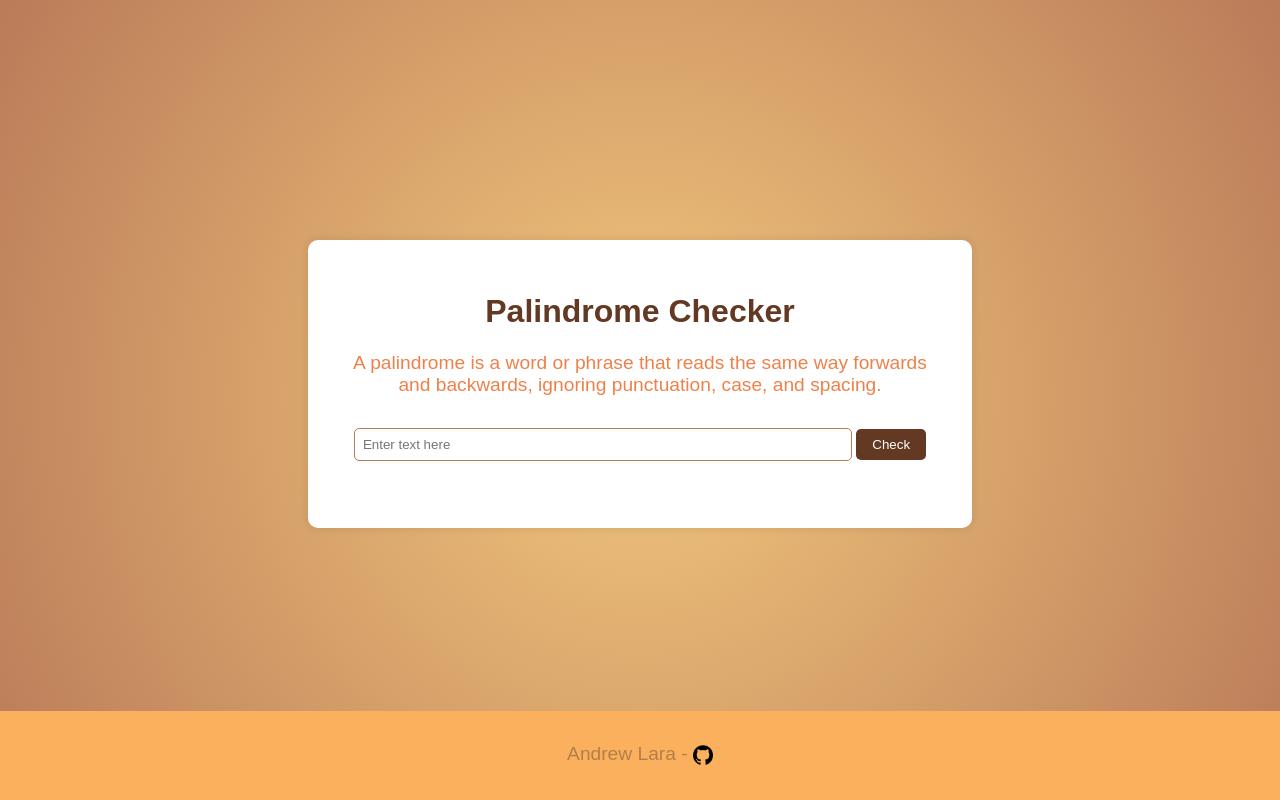
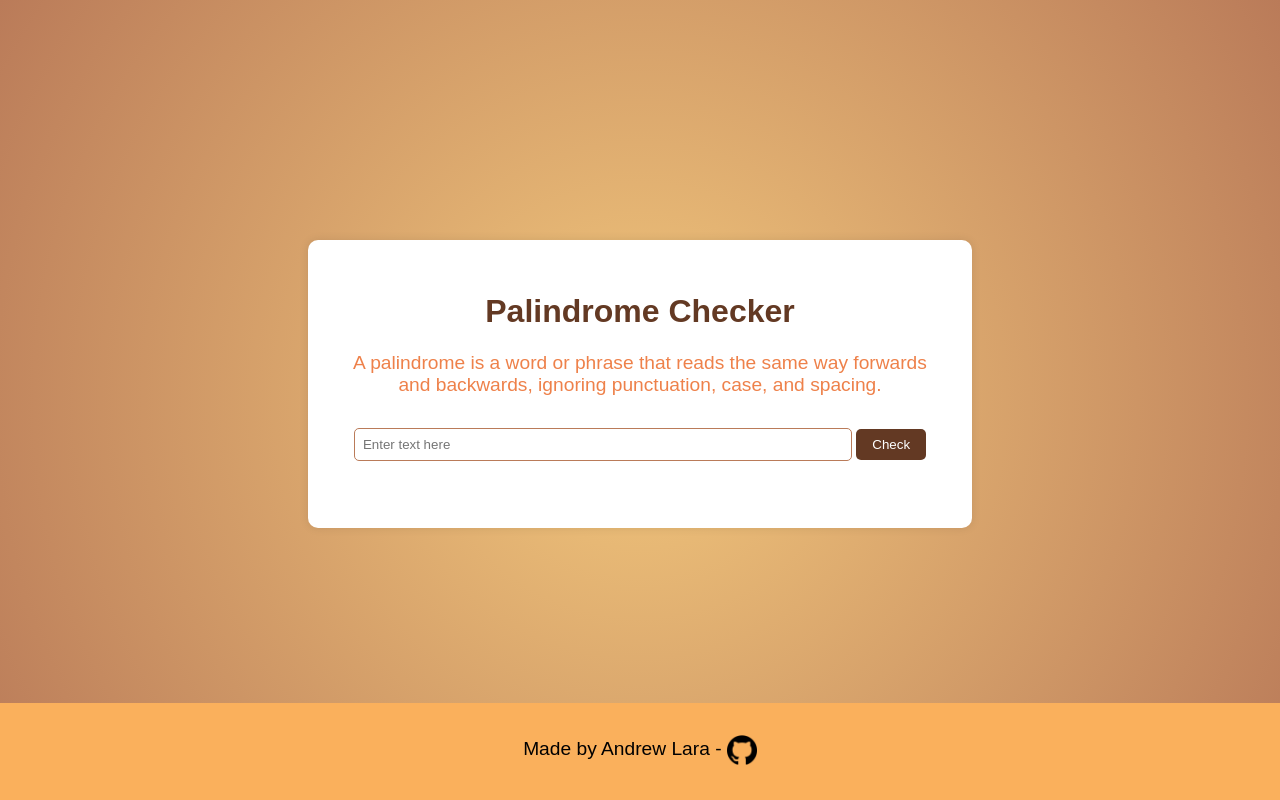
Before and after one commit to laraandrew/fcc-palindrome-checker, a plain HTML site: page index.html in a window 1280 px wide. Drawn offline with Linux system fonts and the light colour scheme.

Commit message:
further improvements, will likely need to delete code

```diff
--- a/index.html
+++ b/index.html
@@ -17,7 +17,7 @@
         <p id="generated-palindromes"></p>
     </div>
     <footer>
-        <p>Andrew Lara -
+        <p>Made by Andrew Lara -
             <a href="https://github.com/laraandrew" target="_blank">
                 <img src="github-logo.ico" alt="GitHub" class="github-logo">
             </a>
--- a/styles.css
+++ b/styles.css
@@ -80,7 +80,6 @@ p {
 
 footer {
     background-color: var(--color2);
-    color: var(--color4);
     width: 100%;
     text-align: center;
     padding: 1rem 0;
@@ -88,18 +87,13 @@ footer {
     bottom: 0;
 }
 
-footer a {
-    color: var(--color4);
-    text-decoration: none;
-}
-
-footer a:hover {
-    text-decoration: underline;
+footer p {
+    color: black;
 }
 
 .github-logo {
-    width: 20px;
-    height: 20px;
+    width: 30px;
+    height: 30px;
     vertical-align: middle;
     transition: transform 0.3s;
 }
```
